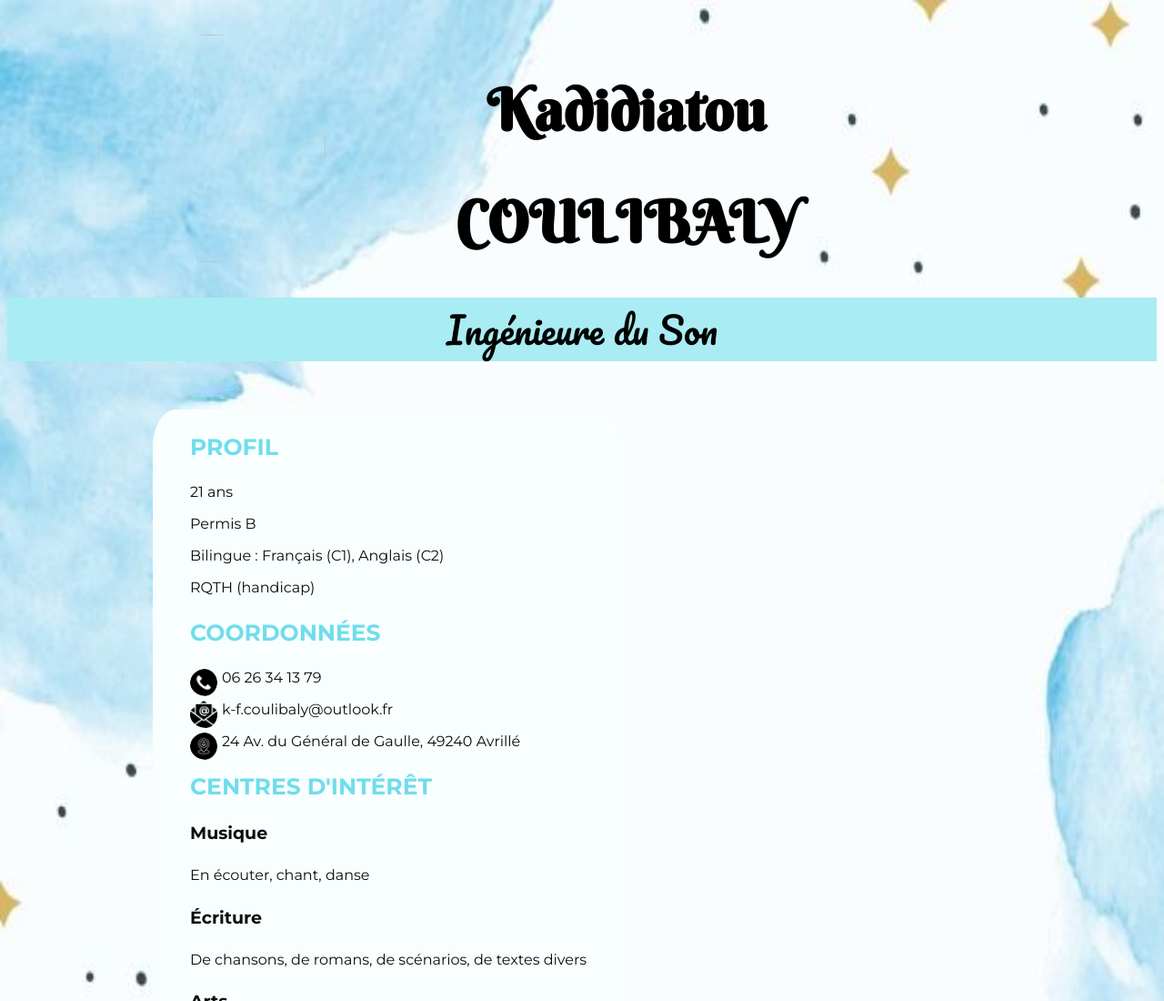
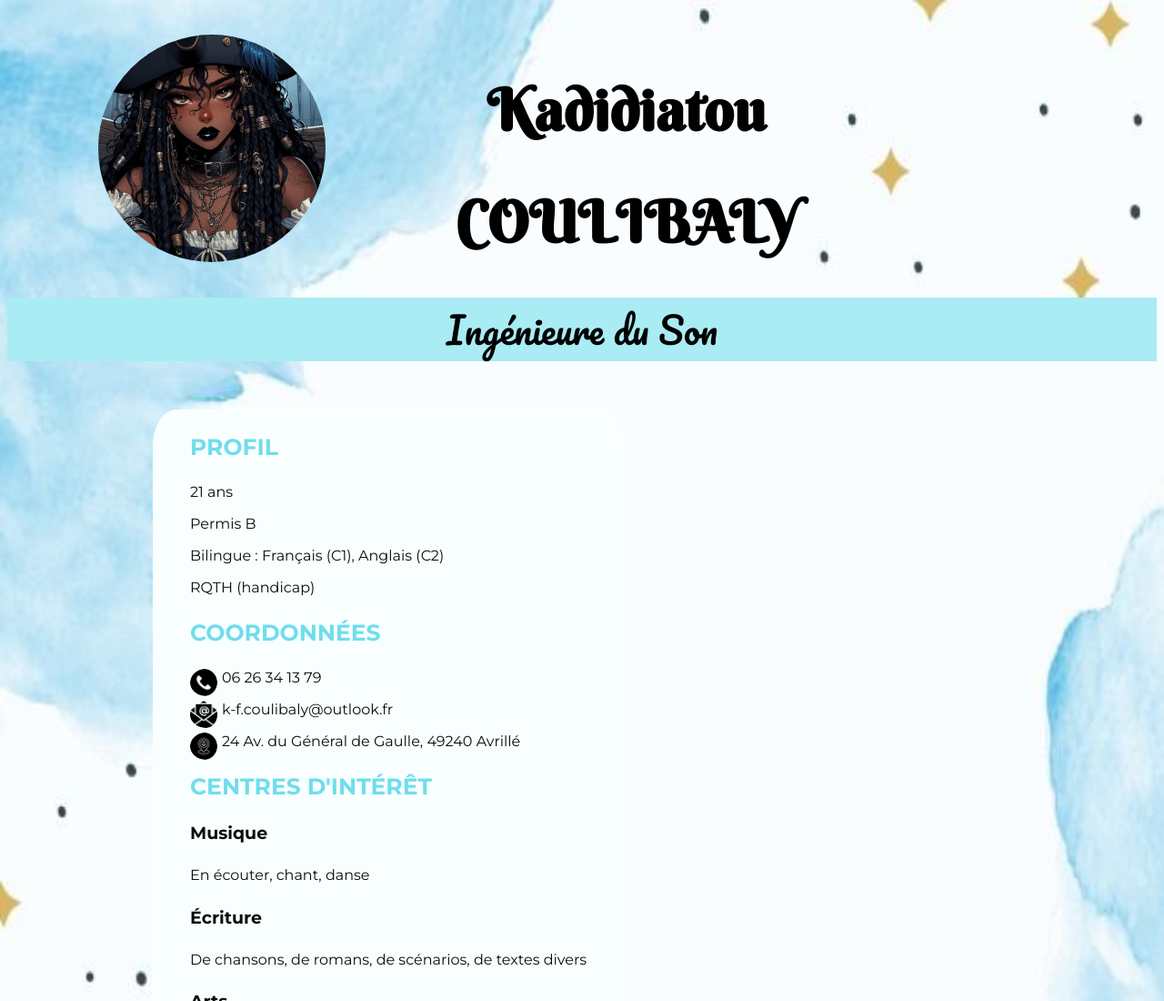
Before and after one commit to Alpha-Kady/alpha-kady.github.io, a plain HTML site: page index.html in a window 1280 px wide. Shown: the top 1100 px of the page at 91% size. Drawn offline with Linux system fonts and the light colour scheme; files whose address does not match are found by name.

Commit message:
Update index.html

```diff
--- a/index.html
+++ b/index.html
@@ -8,7 +8,7 @@
 </head>
     <body>
     	<header>
-    		<img src="PHOTO/téléchargement.jpg">
+    		<img src="téléchargement.jpg">
     		<h1>Kadidiatou</h1>
     		<h1>COULIBALY</h1>
 		    <h2 class="METIER">Ingénieure du Son</h2>
```
